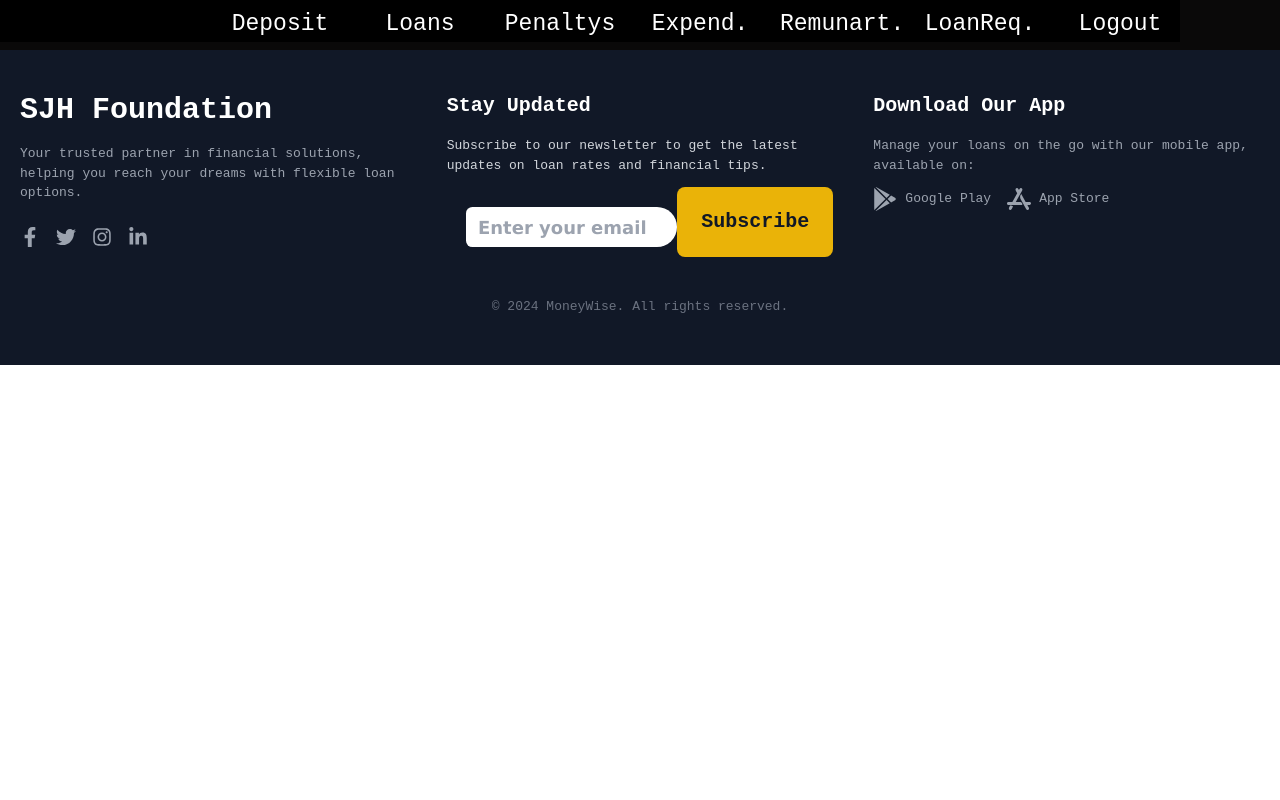
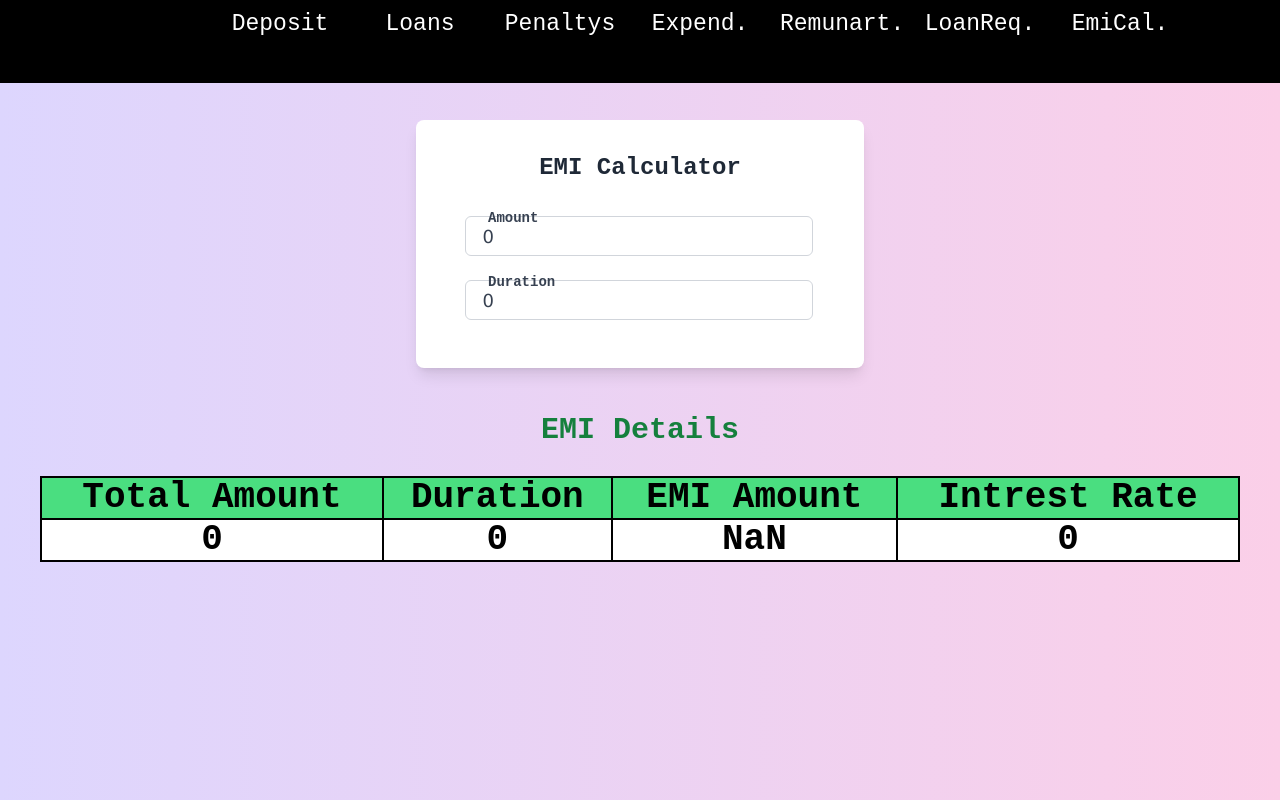
Before and after one commit to Chaitanyabagade/sjhapp, a React (Create React App) app: page /emicalculator in a window 1280 px wide. Shown: the top 800 px of the page. Built offline with nearby package versions, Linux system fonts and the light colour scheme; sample sign-in values are in the browser's storage.

Commit message:
add the emi calculator in sjhappj

```diff
--- a/src/App.js
+++ b/src/App.js
@@ -17,6 +17,7 @@ import Expendature from './Components/Expendature/Expendature';
 import Remuneration from './Components/Remuneration/Remuneration';
 import Footer from './Components/Footer/Footer';
 import LoanRequest from './Components/LoanRequest/LoanRequest';
+import Emicalculator from './Components/Emicalculator/Emicalculator';
 function App() {
 
 
@@ -40,6 +41,7 @@ function App() {
                <Route path="expendatures" element={<Expendature/>}></Route>
                <Route path="remuneration" element={<Remuneration/>}/>
                <Route path="loanrequest" element={<LoanRequest/>}/>
+               <Route path="emicalculator" element={<Emicalculator/>}/>
 
           </Routes>
          <Footer></Footer>
--- a/src/Components/Deposites/Deposites.jsx
+++ b/src/Components/Deposites/Deposites.jsx
@@ -43,7 +43,7 @@ useEffect(()=>{
 
 
   return (
-    <div className='deposite-page pt-[100px] justify-center w-[100%] h-[100vh] bg-yellow-300'>
+    <div className='deposite-page pt-[100px] justify-center w-[100%] h-[100vh] bg-purple-300'>
         <h1 className='depositeName'> All Users Deposites  </h1>
 
 
--- /dev/null
+++ b/src/Components/Emicalculator/Emicalculator.jsx
@@ -0,0 +1,98 @@
+import React, { useEffect, useState } from 'react'
+import { FaPaperPlane } from 'react-icons/fa';
+
+import axios from 'axios';
+const Emicalculator = () => {
+
+    const [amount, setAmount] = useState(0);
+    const [duration, setDuration] = useState(0);
+    const [EMI_amount, setEmiamount] = useState(0);
+    const [intrestRate, setIntrestRate] = useState(0);
+    const [totalIntrest, setTotalIntrest] = useState(0);
+
+    const handleCalculate = () => {
+
+        setEmiamount(0);
+        setIntrestRate(0);
+        if (duration > 0) {
+            if (duration < 4) {
+                setIntrestRate(2.0);
+            }
+            else if (duration < 7) {
+                setIntrestRate(2.3);
+            }
+            else if (duration < 9) {
+                setIntrestRate(2.6);
+            }
+            else if (duration < 11) {
+                setIntrestRate(3.0);
+            }
+            else if (duration < 12) {
+                setIntrestRate(3.5);
+            }
+            else {
+                setIntrestRate(4.0);
+            }
+        }
+
+    }
+
+
+    useEffect(() => {
+        handleCalculate();
+    }, [duration])
+
+
+    return (
+        <div className=' overflow-scroll  h-[100vh] pt-[100px] bg-gradient-to-r from-violet-200 to-pink-200'>
+
+            <div className="flex items-center justify-center h-fit  m-[20px] ">
+
+                <div className=" text-xl  bg-white shadow-lg rounded-lg p-8 w-full max-w-md">
+                    <h2 className="text-2xl font-bold text-gray-800 mb-6 text-center">EMI Calculator</h2>
+
+                    {/* Select Field 1 */}
+                    <div className="mb-4 mr-9">
+                        <label className="block text-gray-700 text-sm font-semibold mb-2">Amount</label>
+                        <input value={amount} onChange={(e) => setAmount(e.target.value)} className="block w-full px-4 py-2 text-gray-700 bg-white border border-gray-300 rounded-md focus:border-blue-500 focus:outline-none" />
+                    </div>
+                    {/* Select Field 2 */}
+                    <div className="mb-4 mr-9">
+                        <label className="block text-gray-700 text-sm font-semibold mb-2">Duration</label>
+                        <input value={duration} onChange={(e) => setDuration(e.target.value)} className="block w-full px-4 py-2 text-gray-700 bg-white border border-gray-300 rounded-md focus:border-blue-500 focus:outline-none" />
+                    </div>
+
+                    {/* Select Field 2 */}
+
+                </div>
+            </div>
+
+            <h2 className='mt-9 text-3xl text-center  rounded-full text-green-700 font-extrabold p-2 ml-auto mr-auto'> EMI Details  </h2>
+
+            <div className='overflow-x-scroll text-[15px] sm:text-2xl md:text-3xl lg:text-4xl ml-auto mr-auto mt-5 bg-black w-[350px] sm:w-[600px] md:w-[750px] lg:w-[1000px] xl:w-[1200px]'>
+                <table className='w-full bg-white '>
+                    <tr>
+                        <td className='text-center bg-green-400 font-bold border-2 border-black'>Total Amount</td>
+                        <td className='text-center bg-green-400 font-bold border-2 border-black'>Duration</td>
+                        <td className='text-center bg-green-400 font-bold border-2 border-black'>EMI Amount</td>
+                        <td className='text-center bg-green-400 font-bold border-2 border-black'>Intrest Rate</td>
+                    </tr>
+                    <tr>
+                        <td className='text-center  font-bold border-2 border-black'>{amount}</td>
+                        <td className='text-center  font-bold border-2 border-black'>{duration}</td>
+                        <td className='text-center  font-bold border-2 border-black'>{Math.round((parseFloat(amount / 100 * intrestRate * duration) + parseFloat(amount)) / duration)}</td>
+                        <td className='text-center  font-bold border-2 border-black'>{intrestRate}</td>
+                    </tr>
+
+                </table>
+            </div>
+
+        </div>
+
+    )
+}
+
+
+
+
+export default Emicalculator
--- a/src/Components/Navbar/Navbar.jsx
+++ b/src/Components/Navbar/Navbar.jsx
@@ -85,7 +85,7 @@ const Navbar = () => {
        <Link  to="expendatures"> <li>Expend.</li></Link>
        <Link to="remuneration"> <li>Remunart.</li></Link>
        <Link to="loanrequest"> <li>LoanReq.</li></Link>
-
+       <Link to="emicalculator"> <li>EmiCal.</li></Link>
        <a  href="logout"><li>Logout</li></a>
         </div>
       )}
```
